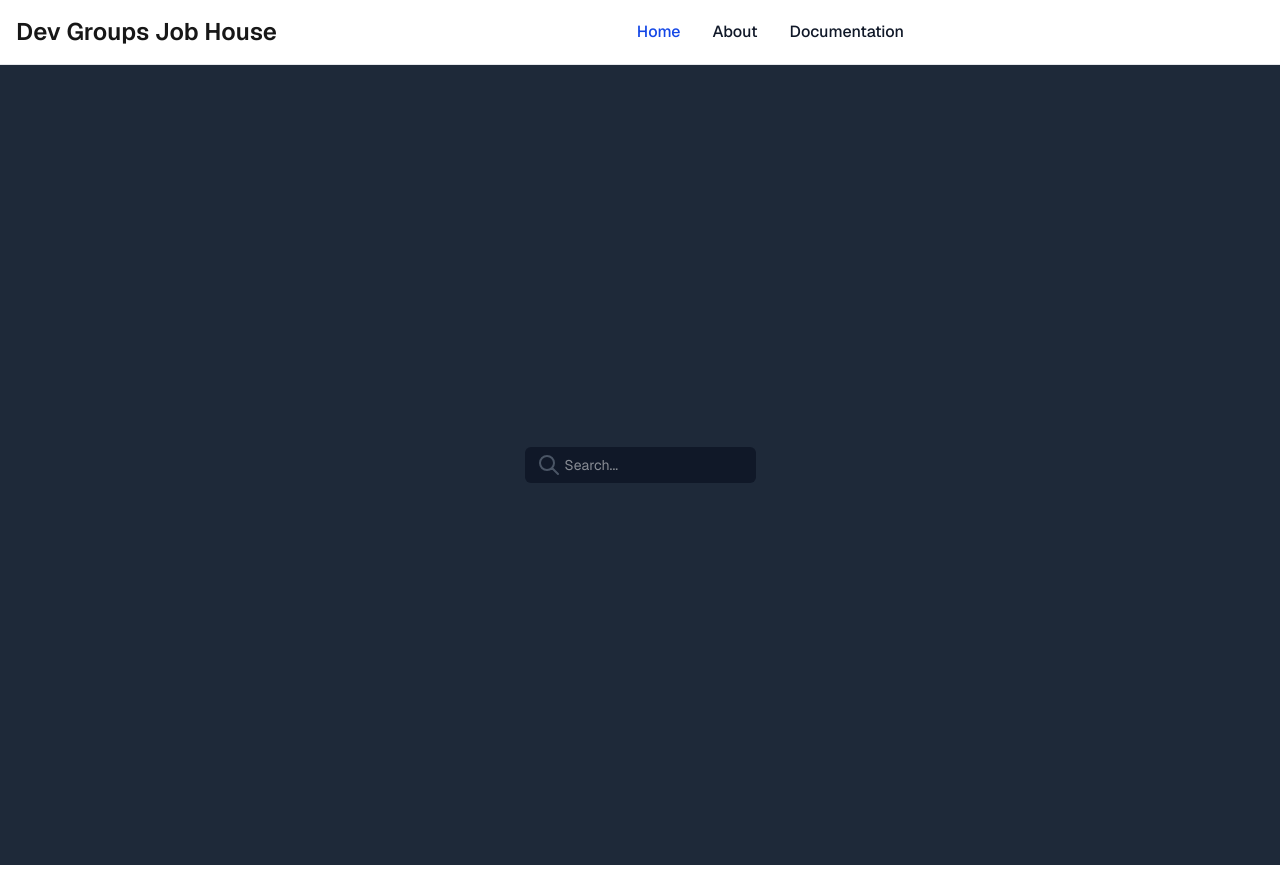
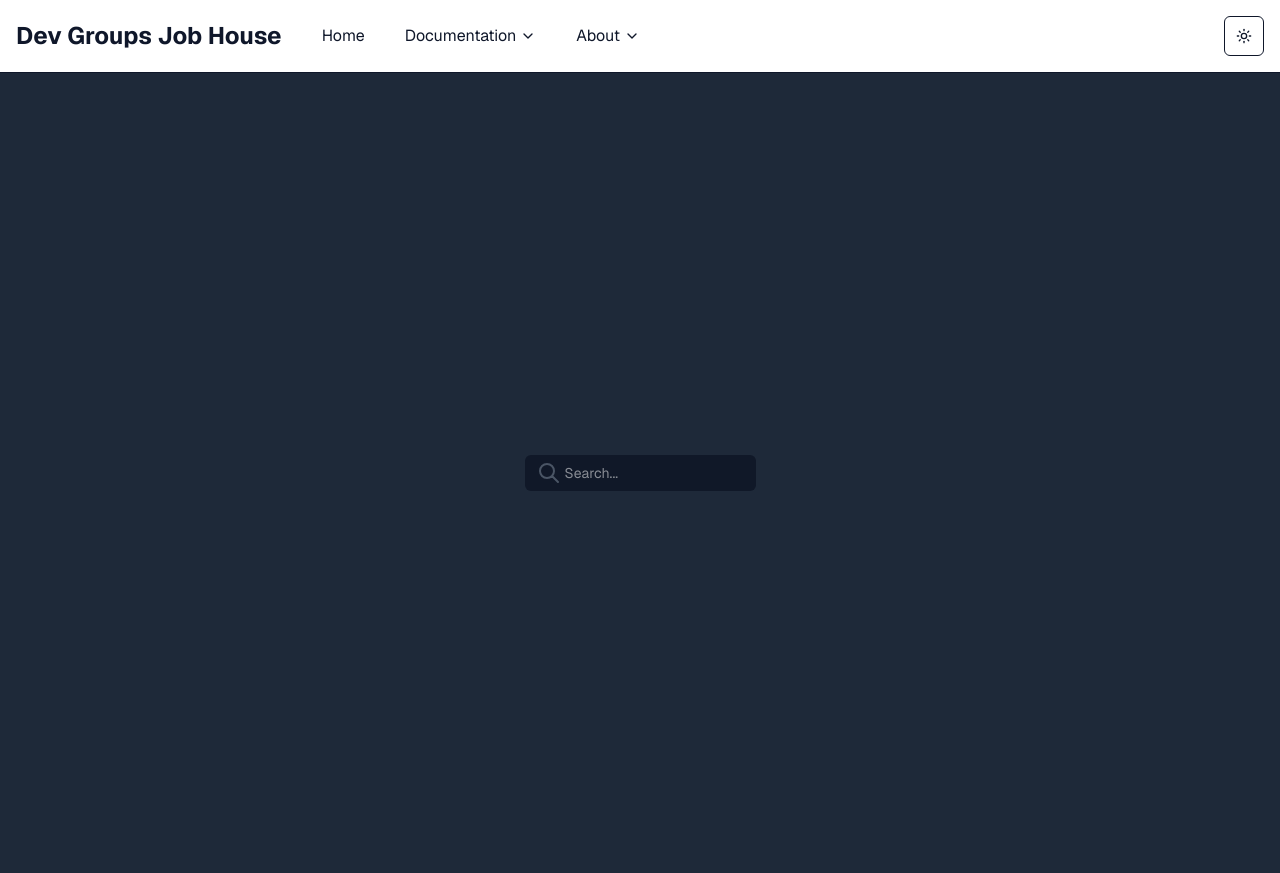
Before and after one commit to QwasarSV/Qwasar-Job-Board, a Next.js app in the folder frontend/qwasar-jobboard/: page / in a window 1280 px wide. Built offline with nearby package versions, Linux system fonts and the light colour scheme; no server answers.

Commit message:
updating navbar , navifation functionality, updating css with global styling vars

```diff
--- a/frontend/qwasar-jobboard/next.config.mjs
+++ b/frontend/qwasar-jobboard/next.config.mjs
@@ -1,4 +1,6 @@
+import withFlowbiteReact from "flowbite-react/plugin/nextjs";
+
 /** @type {import('next').NextConfig} */
 const nextConfig = {};
 
-export default nextConfig;
+export default withFlowbiteReact(nextConfig);
--- a/frontend/qwasar-jobboard/src/app/components/navbar.js
+++ b/frontend/qwasar-jobboard/src/app/components/navbar.js
@@ -1,42 +1,172 @@
+
 'use client';
+import React, { useState, useRef, useEffect } from 'react';
+
 export default function NavBar() {
+    const [openAbout, setOpenAbout] = useState(false);
+    const [openDoc, setOpenDoc] = useState(false);
+
     return (
-        <nav class="sticky top-0 z-50 bg-white/70 backdrop-blur-md border-b border-gray-200 dark:bg-gray-900/70 dark:backdrop-blur-md">
-            <div class="max-w-screen-xl flex flex-wrap items-center justify-between mx-auto p-4">
-                <div class="flex items-center space-x-3 rtl:space-x-reverse">
-                    <span class="self-center text-2xl font-semibold whitespace-nowrap dark:text-white">Dev Groups Job House</span>
+        <header className="border-b border-border bg-[var(--background)]/70 backdrop-blur supports-[backdrop-filter]:bg-background/60 sticky top-0 z-50">
+            <div className="container mx-auto px-4 py-4 flex justify-between items-center">
+                <div className="flex items-center gap-8">
+                    <h1 className="text-2xl font-bold text-primary">Dev Groups Job House</h1>
+
+                    <nav
+                        aria-label="Main"
+                        data-orientation="horizontal"
+                        dir="ltr"
+                        className="relative z-10 flex max-w-max flex-1 items-center justify-center"
+                    >
+                        <div style={{ position: "relative" }}>
+                            <ul className="flex space-x-6 items-center">
+                                <li>
+                                    <a href="#" className="inline-flex items-center gap-1 hover:bg-gray-200 dark:hover:bg-[var(--input)] rounded px-2 py-1 transition-colors focus:outline-none">Home</a>
+                                </li>
+
+                                {/* DOCUMENTATION MENU ITEM*/}
+                               <li
+                                    className="relative"
+                               >
+                                    {/* doc button */}
+                                    <button
+                                        onClick={() => setOpenDoc(!openDoc)}
+                                        className="inline-flex items-center gap-1 hover:bg-gray-200 dark:hover:bg-[var(--secondary)] rounded px-2 py-1 transition-colors focus:outline-none"
+                                    >
+                                        Documentation
+                                        <svg
+                                            xmlns="http://www.w3.org/2000/svg"
+                                            width="16"
+                                            height="16"
+                                            viewBox="0 0 24 24"
+                                            fill="none"
+                                            stroke="currentColor"
+                                            strokeWidth="2"
+                                            strokeLinecap="round"
+                                            strokeLinejoin="round"
+                                            className={`transition-transform duration-200 ${openDoc ? "rotate-180" : ""}`}
+                                        >
+                                            <path d="m6 9 6 6 6-6" />
+                                        </svg>
+                                    </button>
+                                    {/* documentation dropdown */}
+                                    {openDoc && (
+                                        <div
+                                            onMouseLeave={() => setOpenDoc(false)}
+                                            className="absolute left-0 mt-2 w-48 rounded-md bg-[var(--background)] shadow-md border border-[var(--border)] p-2 space-y-2 z-50"
+                                        >
+                                            <a
+                                                href="https://docs.google.com/document/d/15X4zzF1evjwfyurDCxBPhIGcc1gwCq0G/edit?tab=t.0"
+                                                target='_blank'
+                                                className="block text-sm hover:text-blue-400"
+                                            >
+                                                Official Docs
+                                            </a>
+                                            <a
+                                                href="https://github.com/QwasarSV/Qwasar-Job-Board"
+                                                target="_blank"
+                                                className="block text-sm hover:text-blue-400"
+                                            >
+                                                Github
+                                            </a>
+                                        </div>
+                                    )}
+                                </li>
+
+                                {/* ABOUT MENU ITEM */}
+                                <li className="relative">
+                                    {/* about button */}
+                                    <button
+                                        onClick={() => setOpenAbout(!openAbout)}
+                                        className="inline-flex items-center gap-1 hover:bg-gray-200 dark:hover:bg-[var(--secondary)] rounded px-2 py-1 transition-colors focus:outline-none"
+                                    >
+                                        About
+                                        <svg
+                                            xmlns="http://www.w3.org/2000/svg"
+                                            width="16"
+                                            height="16"
+                                            viewBox="0 0 24 24"
+                                            fill="none"
+                                            stroke="currentColor"
+                                            strokeWidth="2"
+                                            strokeLinecap="round"
+                                            strokeLinejoin="round"
+                                            className={`transition-transform duration-200 ${openAbout ? "rotate-180" : ""}`}
+                                        >
+                                            <path d="m6 9 6 6 6-6" />
+                                        </svg>
+                                    </button>
+                                    {/* about dropdown */}
+                                    {openAbout && (
+                                        <div
+                                        className="absolute left-0 mt-2 w-48 rounded-md bg-[var(--background)] shadow-md border border-[var(--border)] p-2 space-y-2 z-50"
+                                        onMouseLeave={() => setOpenAbout(false)}
+                                        >
+                                            <a
+                                                href="#contributors"
+                                                className="block text-sm hover:text-blue-400"
+                                            >
+                                                Contributors
+                                            </a>
+                                            <a
+                                                href="#Program Managers"
+                                                className="block text-sm hover:text-blue-400"
+                                            >
+                                                Program Managers
+                                            </a>
+                                        </div>
+                                    )}
+                                </li>
+                            </ul>
+                        </div>
+                        <div className="absolute left-0 top-full flex justify-center"></div>
+                    </nav>
                 </div>
-                <div class="flex md:order-2">
-                    <button type="button" data-collapse-toggle="navbar-search" aria-controls="navbar-search" aria-expanded="false" class="md:hidden text-gray-500 dark:text-gray-400 hover:bg-gray-100 dark:hover:bg-gray-700 focus:outline-none focus:ring-4 focus:ring-gray-200 dark:focus:ring-gray-700 rounded-lg text-sm p-2.5 me-1">
-                        <svg class="w-5 h-5" aria-hidden="true" xmlns="http://www.w3.org/2000/svg" fill="none" viewBox="0 0 20 20">
-                            <path stroke="currentColor" stroke-linecap="round" stroke-linejoin="round" stroke-width="2" d="m19 19-4-4m0-7A7 7 0 1 1 1 8a7 7 0 0 1 14 0Z" />
-                        </svg>
-                    </button>
-                    <button data-collapse-toggle="navbar-search" type="button" class="inline-flex items-center p-2 w-10 h-10 justify-center text-sm text-gray-500 rounded-lg md:hidden hover:bg-gray-100 focus:outline-none focus:ring-2 focus:ring-gray-200 dark:text-gray-400 dark:hover:bg-gray-700 dark:focus:ring-gray-600" aria-controls="navbar-search" aria-expanded="false">
-                        <span class="sr-only">Open main menu</span>
-                        <svg class="w-5 h-5" aria-hidden="true" xmlns="http://www.w3.org/2000/svg" fill="none" viewBox="0 0 17 14">
-                            <path stroke="currentColor" stroke-linecap="round" stroke-linejoin="round" stroke-width="2" d="M1 1h15M1 7h15M1 13h15" />
-                        </svg>
-                    </button>
-                </div>
-                <div class="items-center justify-between hidden w-full md:flex md:w-auto md:order-1" id="navbar-search">
-                    <ul class="flex flex-col p-4 md:p-0 mt-4 font-medium border border-gray-100 rounded-lg bg-gray-50 md:space-x-8 rtl:space-x-reverse md:flex-row md:mt-0 md:border-0 md:bg-white dark:bg-gray-800 md:dark:bg-gray-900 dark:border-gray-700">
-                        <li>
-                            <a href="#" class="block py-2 px-3 text-white bg-blue-700 rounded-sm md:bg-transparent md:text-blue-700 md:p-0 md:dark:text-blue-500" aria-current="page">Home</a>
-                        </li>
-                        <li>
-                            <a href="#" class="block py-2 px-3 text-gray-900 rounded-sm hover:bg-gray-100 md:hover:bg-transparent md:hover:text-blue-700 md:p-0 md:dark:hover:text-blue-500 dark:text-white dark:hover:bg-gray-700 dark:hover:text-white md:dark:hover:bg-transparent dark:border-gray-700">About</a>
-                        </li>
-                        <li>
-                            <a href="#" class="block py-2 px-3 text-gray-900 rounded-sm hover:bg-gray-100 md:hover:bg-transparent md:hover:text-blue-700 md:p-0 dark:text-white md:dark:hover:text-blue-500 dark:hover:bg-gray-700 dark:hover:text-white md:dark:hover:bg-transparent dark:border-gray-700">Documentation</a>
-                        </li>
-                    </ul>
-                </div>
+
+                <button
+                    className="inline-flex items-center justify-center gap-2 whitespace-nowrap rounded-md text-sm font-medium ring-offset-background transition-colors focus-visible:outline-none focus-visible:ring-2 focus-visible:ring-ring focus-visible:ring-offset-2 disabled:pointer-events-none disabled:opacity-50 [&_svg]:pointer-events-none [&_svg]:size-4 [&_svg]:shrink-0 border border-input bg-background hover:bg-accent hover:text-accent-foreground h-10 w-10 relative"
+                    aria-label="Switch to light mode"
+                    type="button"
+                >
+                    <svg
+                        xmlns="http://www.w3.org/2000/svg"
+                        width="24"
+                        height="24"
+                        viewBox="0 0 24 24"
+                        fill="none"
+                        stroke="currentColor"
+                        strokeWidth="2"
+                        strokeLinecap="round"
+                        strokeLinejoin="round"
+                        className="lucide lucide-sun h-4 w-4 rotate-0 scale-100 transition-all dark:-rotate-90 dark:scale-0"
+                    >
+                        <circle cx="12" cy="12" r="4"></circle>
+                        <path d="M12 2v2"></path>
+                        <path d="M12 20v2"></path>
+                        <path d="m4.93 4.93 1.41 1.41"></path>
+                        <path d="m17.66 17.66 1.41 1.41"></path>
+                        <path d="M2 12h2"></path>
+                        <path d="M20 12h2"></path>
+                        <path d="m6.34 17.66-1.41 1.41"></path>
+                        <path d="m19.07 4.93-1.41 1.41"></path>
+                    </svg>
+                    <svg
+                        xmlns="http://www.w3.org/2000/svg"
+                        width="24"
+                        height="24"
+                        viewBox="0 0 24 24"
+                        fill="none"
+                        stroke="currentColor"
+                        strokeWidth="2"
+                        strokeLinecap="round"
+                        strokeLinejoin="round"
+                        className="lucide lucide-moon absolute h-4 w-4 rotate-90 scale-0 transition-all dark:rotate-0 dark:scale-100"
+                    >
+                        <path d="M12 3a6 6 0 0 0 9 9 9 9 0 1 1-9-9Z"></path>
+                    </svg>
+                </button>
             </div>
-        </nav>
+        </header>
+
     )
 }
-/*
-    1. add toggle for light : dark mode
-
-*/
--- a/frontend/qwasar-jobboard/src/app/globals.css
+++ b/frontend/qwasar-jobboard/src/app/globals.css
@@ -1,21 +1,47 @@
 @import "tailwindcss";
 
+/* LIGHTMODE BASE COLORS */
 :root {
   --background: #ffffff;
-  --foreground: #171717;
-}
-
-:root {
+  --foreground: #0F172A;
   --color-background: var(--background);
   --color-foreground: var(--foreground);
   --font-sans: var(--font-geist-sans);
   --font-mono: var(--font-geist-mono);
 }
 
+/* DARK MODE -> IS DEFAULT */
 @media (prefers-color-scheme: dark) {
   :root {
-    --background: #0a0a0a;
-    --foreground: #ededed;
+    --background: #070c14;  /* #070c14 --  dark blue/black  #0f172a -> dark grey/blue*/
+    --foreground: #f8fafc;
+
+    --color-background: var(--background);
+    --color-foreground: var(--foreground);
+
+    --card: #070c14;
+    --card-foreground: #f8fafc;
+
+    --primary: #f8fafc;
+    --primary-foreground: #1e293b;
+
+    --secondary: #334155;
+    --secondary-foreground: #f8fafc;
+
+    --muted: #334155;
+    --muted-foreground: #94a3b8;
+
+    --accent: #334155;
+    --accent-foreground: #f8fafc;
+
+    --border: #334155;
+    --input: #334155;
+    --ring: #cbd5e1;
+
+    --blue-text: #60a5fa;
+    --blue-hover: #3b82f6;
+
+    --hover-foreground: #14233a;
   }
 }
 
--- a/frontend/qwasar-jobboard/src/app/layout.js
+++ b/frontend/qwasar-jobboard/src/app/layout.js
@@ -1,5 +1,6 @@
 import { Geist, Geist_Mono } from "next/font/google";
 import "./globals.css";
+import 'flowbite';
 
 const geistSans = Geist({
   variable: "--font-geist-sans",
```
Also changed, not shown: frontend/qwasar-jobboard/package.json (+8 -5 lines), frontend/qwasar-jobboard/.flowbite-react/config.json (added), 1 other file (tests, documents, lock files or other folders).
